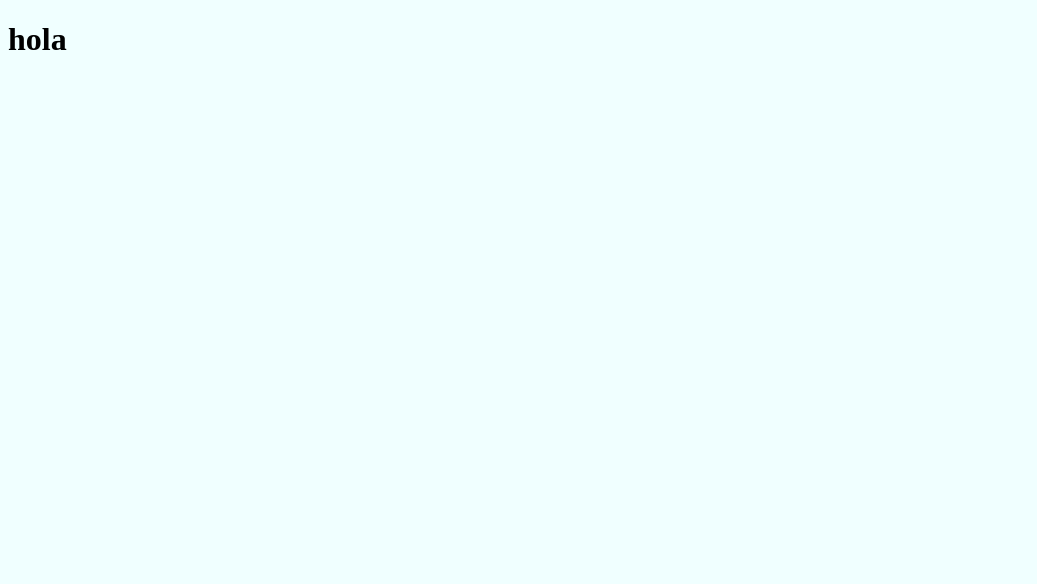
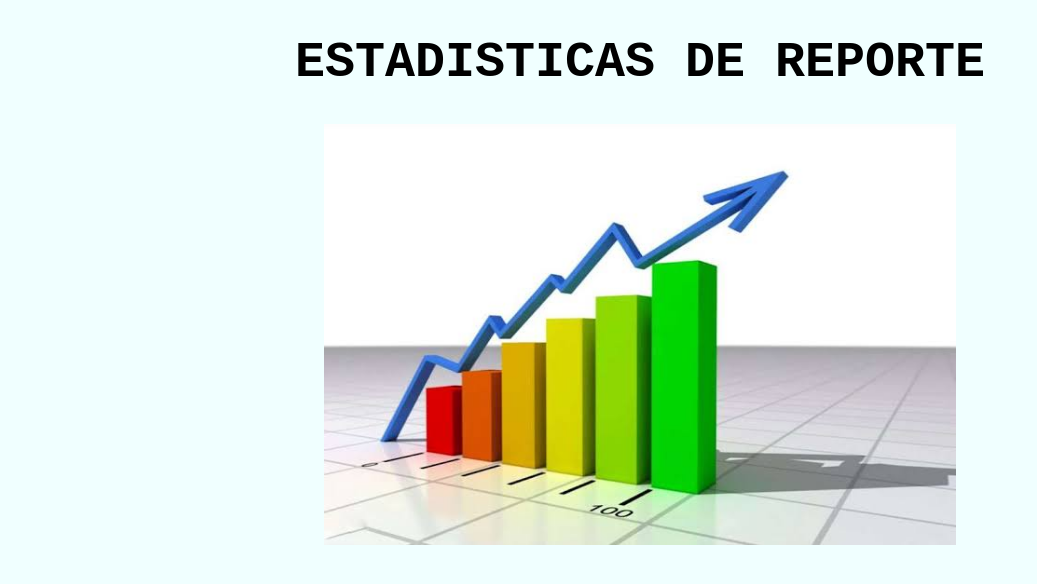
Before and after one commit to cris-velasco/CITY-REPORT_2, a plain HTML site: page estadisticas.html in a window 1280 px wide. Shown: the whole page, without its empty margins (0-1037 px from the left). Drawn offline with Linux system fonts and the light colour scheme.

Commit message:
mis cambios wilder

```diff
--- a/css/estadisticas.css
+++ b/css/estadisticas.css
@@ -1,4 +1,15 @@
 body{
     background-color: azure;
 
+
+}h1{
+    text-align: center;
+    color: black;
+    font-family: 'Courier New', Courier, monospace;
+    font-size: 50px;
+}img {
+    display: block;
+    margin-left: auto;
+    margin-right: auto;
+    width: 50%;
 }
--- a/estadisticas.html
+++ b/estadisticas.html
@@ -3,11 +3,11 @@
 <head>
     <meta charset="UTF-8">
     <meta name="viewport" content="width=device-width, initial-scale=1.0">
-    <title>estadisticas</title>
+    <title>Estadísticas</title>
     <link rel="stylesheet" href="css/estadisticas.css">
 </head>
 <body>
-    <h1>hola</h1>
-
+    <h1>ESTADISTICAS DE REPORTE </h1>
+    <img src="img/estadistica.jpg" alt="Estadísticas">
 </body>
 </html>
```
